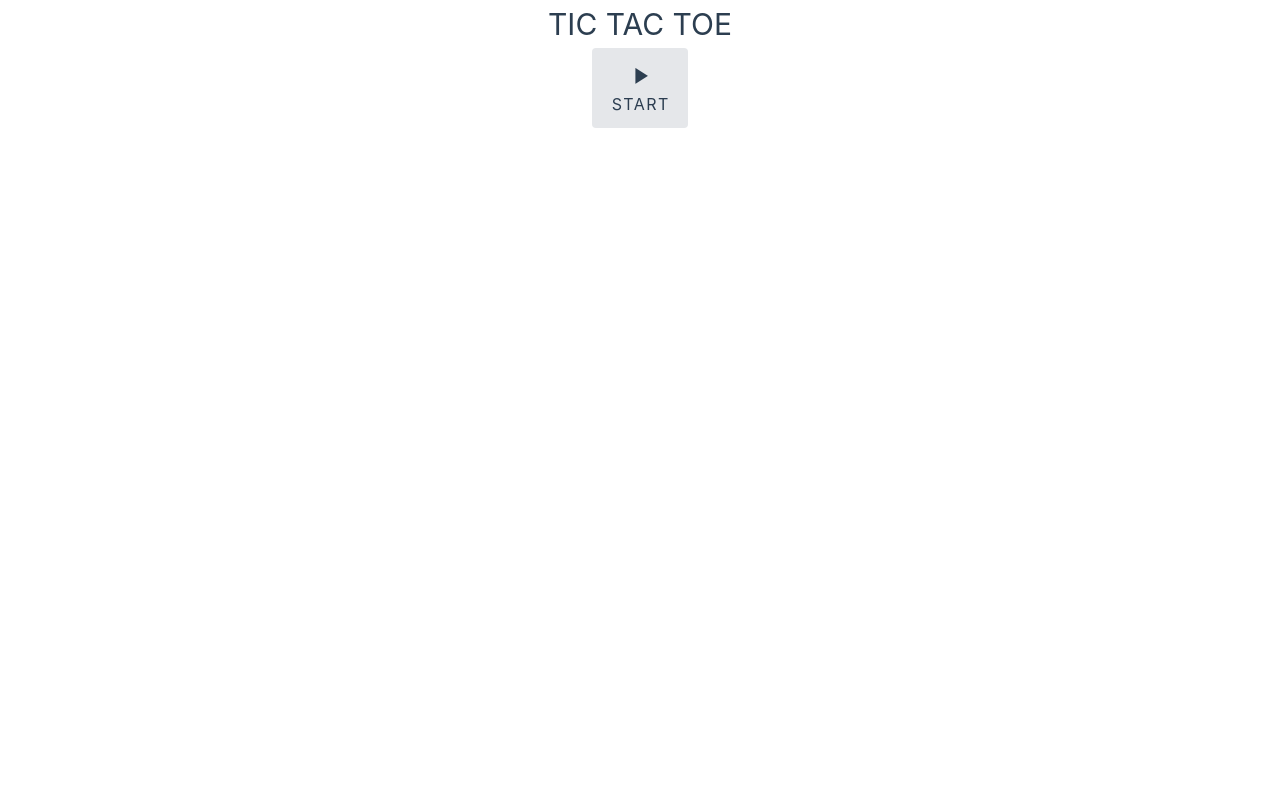
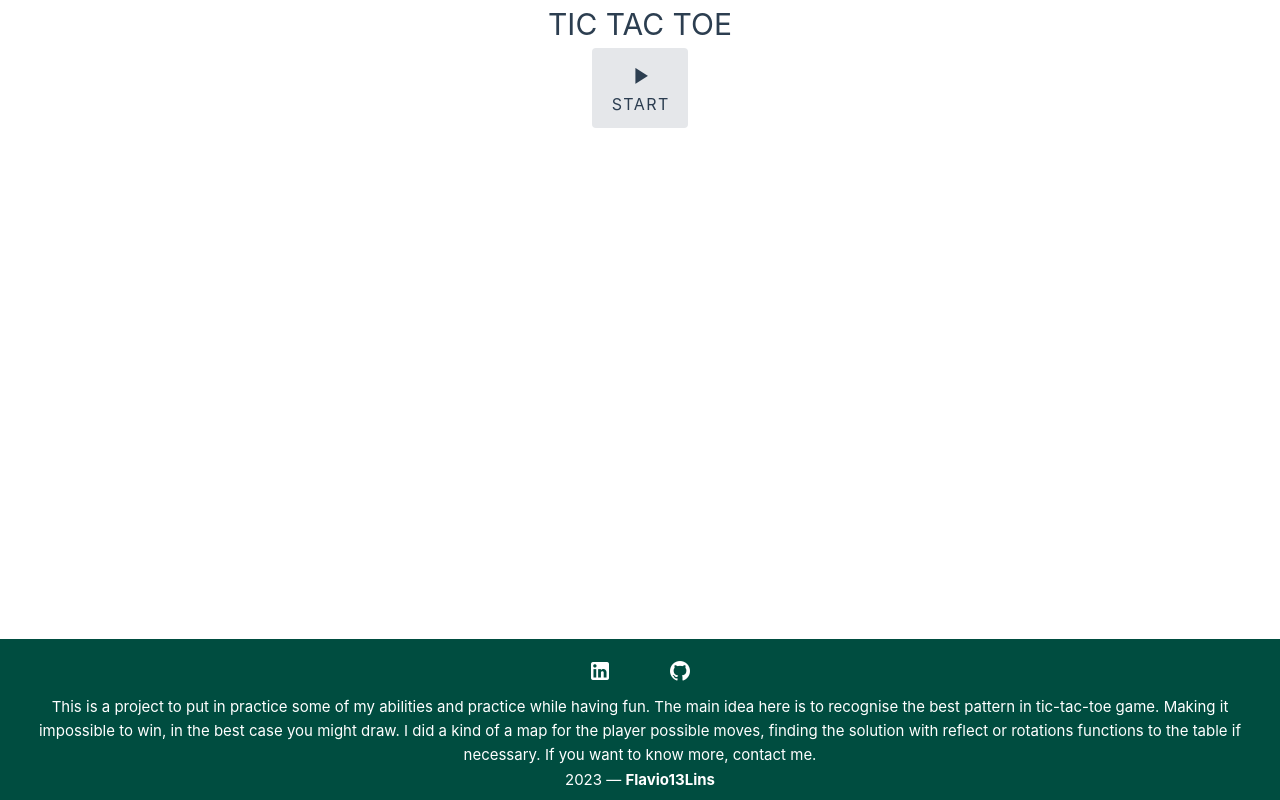
Before and after one commit to Flavio13Lins/tic-tac-toe, a Vue app in the folder tic-tac-toe/: page / in a window 1280 px wide. Built offline with nearby package versions, Linux system fonts and the light colour scheme.

Commit message:
style: design changed based on pallet colors

```diff
--- a/tic-tac-toe/src/App.vue
+++ b/tic-tac-toe/src/App.vue
@@ -1,9 +1,23 @@
 <script setup>
 import { RouterView } from 'vue-router'
+import TheFooter from '@/components/TheFooter.vue'
 </script>
 
 <template>
-  <RouterView />
+  <div class="body">
+    <RouterView />
+    <TheFooter class="footer" />
+  </div>
 </template>
 
-<style scoped></style>
+<style scoped>
+.body {
+  display: flex;
+  flex-direction: column;
+  min-height: 100vh;
+}
+.footer {
+  flex-grow: 0;
+  max-height: 20%;
+}
+</style>
--- a/tic-tac-toe/src/components/TableToPlay.vue
+++ b/tic-tac-toe/src/components/TableToPlay.vue
@@ -16,7 +16,7 @@ let styleBtnMD = `min-width: 274px; min-height: 274px;`
 let styleDEGHMD = `border-top: ${barsLengthMD} solid ${cor}; border-right: ${barsLengthMD} solid ${cor};`
 let styleFIMD = `border-top: ${barsLengthMD} solid ${cor};`
 let styleABMD = `border-right: ${barsLengthMD} solid ${cor};`
-let hoverBlock = ' background-color: hsla(160, 100%, 37%, 1); border-radius: 30px;'
+let hoverBlock = ' background-color: #3CB371; border-radius: 30px;'
 </script>
 <script>
 import { mapState } from 'vuex'
--- a/tic-tac-toe/src/views/Home/HomeView.vue
+++ b/tic-tac-toe/src/views/Home/HomeView.vue
@@ -1,16 +1,7 @@
 <script setup>
 import HomePage from '@/components/HomePageComponent.vue'
-// import TheFooter from '@/components/TheFooter.vue'
 </script>
 
 <template>
   <HomePage />
-  <!-- <TheFooter class="footer" /> -->
 </template>
-
-<style scoped>
-#footer {
-  position: fixed;
-  bottom: 0;
-}
-</style>
```
Also changed, not shown: tic-tac-toe/src/assets/svgs/ogreen.svg, tic-tac-toe/src/assets/svgs/xred.svg.
